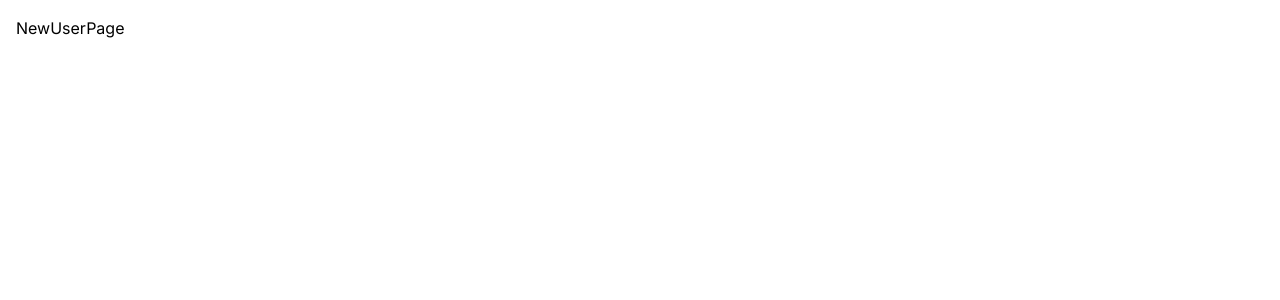
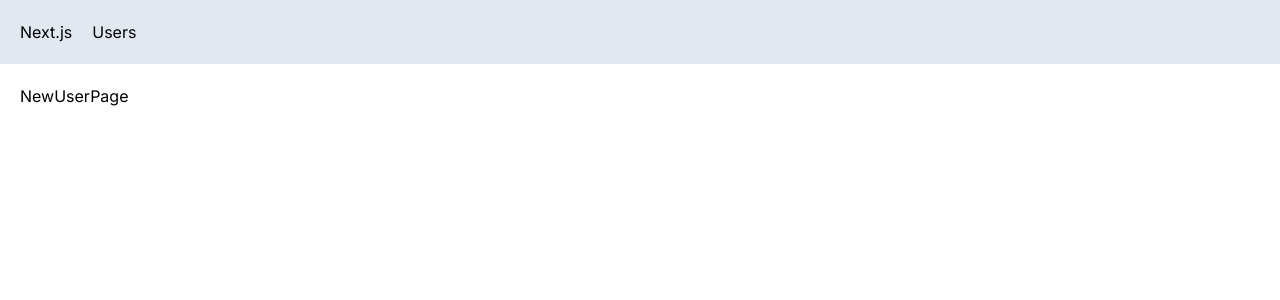
Before and after one commit to Mr-Olivier/next-app, a Next.js app: page /users/new in a window 1280 px wide. Shown: the top 300 px of the page. Built offline with nearby package versions, Linux system fonts and the light colour scheme.

Commit message:
feat: I added layout

```diff
--- /dev/null
+++ b/app/NavBar.tsx
@@ -0,0 +1,17 @@
+import React from "react";
+import Link from "next/link";
+
+const NavBar = () => {
+  return (
+    <div className="flex bg-slate-200 p-5">
+      <Link href="/" className="'mr-5">
+        Next.js
+      </Link>
+      <Link href="/users" className="ml-5">
+        Users
+      </Link>
+    </div>
+  );
+};
+
+export default NavBar;
--- a/app/globals.css
+++ b/app/globals.css
@@ -14,5 +14,10 @@
 
 body {
   color: black;
-  padding: 1rem;
 }
+
+@layer base {
+  h1 {
+    @apply font-extrabold text-2xl mb-3;
+  }
+}
--- a/app/layout.tsx
+++ b/app/layout.tsx
@@ -1,6 +1,7 @@
 import "./globals.css";
 import type { Metadata } from "next";
 import { Inter } from "next/font/google";
+import NavBar from "./NavBar";
 
 const inter = Inter({ subsets: ["latin"] });
 
@@ -16,7 +17,10 @@
 }) {
   return (
     <html lang="en" data-theme="winter">
-      <body className={inter.className}>{children}</body>
+      <body className={inter.className}>
+        <NavBar />
+        <main className="p-5">{children}</main>
+      </body>
     </html>
   );
 }
```
